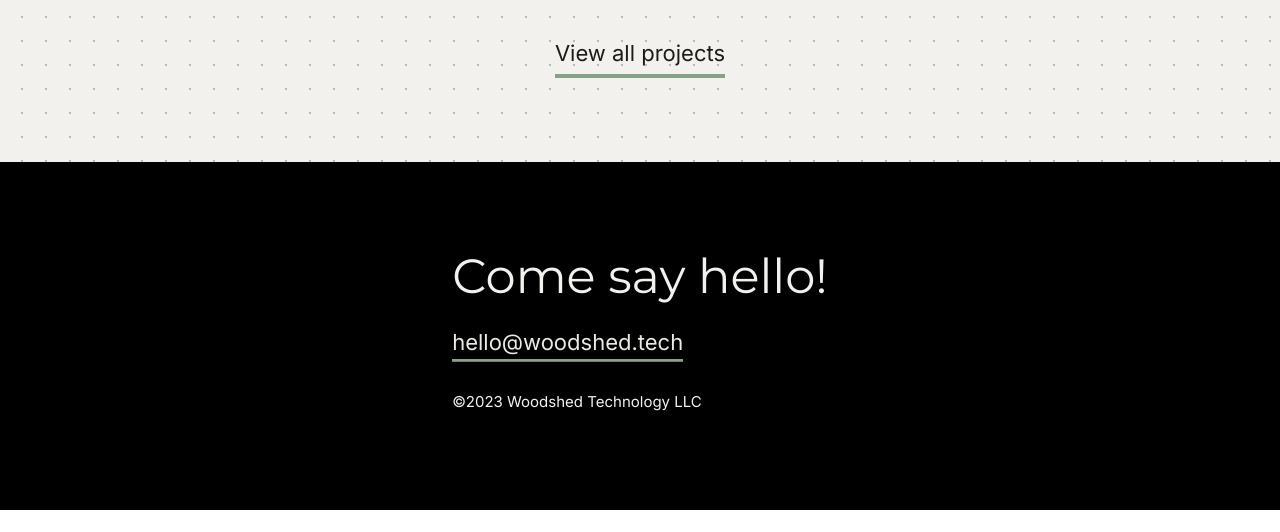
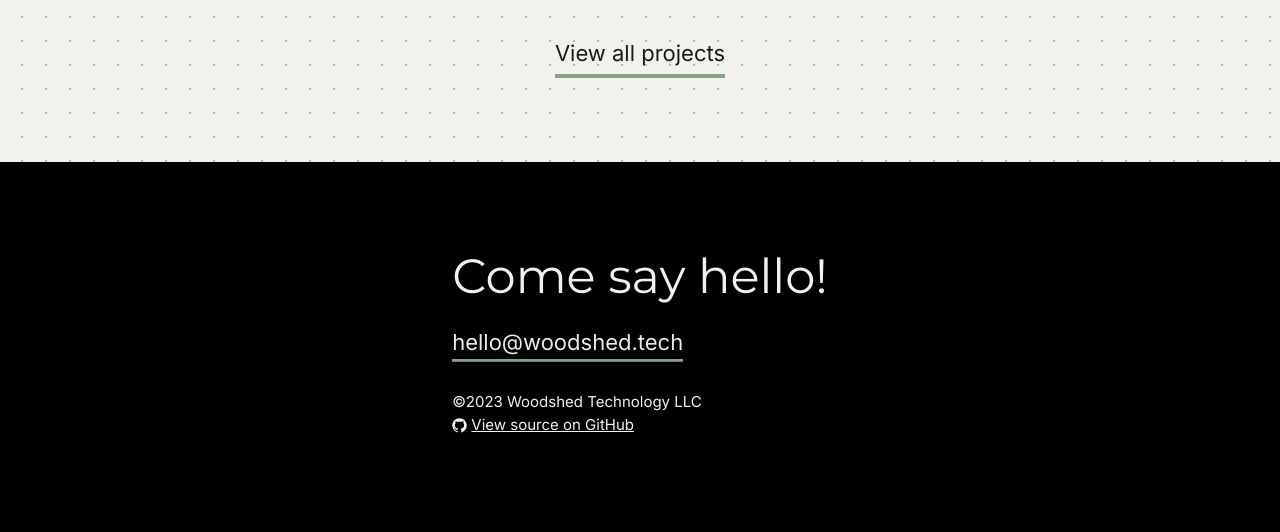
Before and after one commit to Woodshed-Technology-LLC/woodshed-site, an Astro site: page / in a window 1280 px wide. Shown: the part 2549-3081 px from the top of the page. Before the commit the page ends 3059 px from the top, so only its background shows below. Built offline with nearby package versions, Linux system fonts and the light colour scheme; Astro itself is replaced by a stand-in of ours.

Commit message:
update docs, add LICENSE, add repo link in footer

```diff
--- a/package.json
+++ b/package.json
@@ -1,5 +1,8 @@
 {
     "name": "woodshed-site",
+    "description": "Website for Woodshed, a web design and development agency",
+    "license": "SEE LICENSE IN LICENSE",
+    "author": "Alex Nitta",
     "type": "module",
     "version": "0.0.1",
     "scripts": {
--- a/src/components/DarkModeSwitch.astro
+++ b/src/components/DarkModeSwitch.astro
@@ -1,5 +1,7 @@
 ---
-// A button that toggles the theme between Dark and Light modes
+/**
+ * A button that toggles the theme between Dark and Light modes
+ */
 ---
 
 <div class="flex flex-col">
--- a/src/components/Footer.astro
+++ b/src/components/Footer.astro
@@ -1,11 +1,16 @@
 ---
+/**
+ * Footer for all pages. Features contact information as well as a link to the source code on
+ * GitHub.
+ */
+
 import Highlight from './Highlight.astro';
 import { bodyWidth } from '../constants';
 ---
 
-<div class="bg-black py-24 flex justify-center">
+<div class="bg-black py-24 flex justify-center text-gray-light-300">
     <div class={bodyWidth}>
-        <p class="cta leading-9 pb-8 text-gray-light-300">Come say hello!</p>
+        <p class="cta leading-9 pb-8">Come say hello!</p>
         <Highlight>
             <a
                 class="text-gray-light-400 body-1"
@@ -13,8 +18,28 @@ import { bodyWidth } from '../constants';
                 rel="noreferrer">hello@woodshed.tech</a
             >
         </Highlight>
-        <p id="copyright" class="text-gray-light-300 pt-8 text-15">
-            © Woodshed Technology LLC
+        <p id="copyright" class="pt-8 text-15">© Woodshed Technology LLC</p>
+        <p class="text-15">
+            <svg
+                class="inline-block align-middle"
+                width="15"
+                height="15"
+                viewBox="0 0 15 15"
+                fill="none"
+                xmlns="http://www.w3.org/2000/svg"
+                ><path
+                    d="M7.49933 0.25C3.49635 0.25 0.25 3.49593 0.25 7.50024C0.25 10.703 2.32715 13.4206 5.2081 14.3797C5.57084 14.446 5.70302 14.2222 5.70302 14.0299C5.70302 13.8576 5.69679 13.4019 5.69323 12.797C3.67661 13.235 3.25112 11.825 3.25112 11.825C2.92132 10.9874 2.44599 10.7644 2.44599 10.7644C1.78773 10.3149 2.49584 10.3238 2.49584 10.3238C3.22353 10.375 3.60629 11.0711 3.60629 11.0711C4.25298 12.1788 5.30335 11.8588 5.71638 11.6732C5.78225 11.205 5.96962 10.8854 6.17658 10.7043C4.56675 10.5209 2.87415 9.89918 2.87415 7.12104C2.87415 6.32925 3.15677 5.68257 3.62053 5.17563C3.54576 4.99226 3.29697 4.25521 3.69174 3.25691C3.69174 3.25691 4.30015 3.06196 5.68522 3.99973C6.26337 3.83906 6.8838 3.75895 7.50022 3.75583C8.1162 3.75895 8.73619 3.83906 9.31523 3.99973C10.6994 3.06196 11.3069 3.25691 11.3069 3.25691C11.7026 4.25521 11.4538 4.99226 11.3795 5.17563C11.8441 5.68257 12.1245 6.32925 12.1245 7.12104C12.1245 9.9063 10.4292 10.5192 8.81452 10.6985C9.07444 10.9224 9.30633 11.3648 9.30633 12.0413C9.30633 13.0102 9.29742 13.7922 9.29742 14.0299C9.29742 14.2239 9.42828 14.4496 9.79591 14.3788C12.6746 13.4179 14.75 10.7025 14.75 7.50024C14.75 3.49593 11.5036 0.25 7.49933 0.25Z"
+                    fill="currentColor"
+                    fill-rule="evenodd"
+                    clip-rule="evenodd"></path></svg
+            >
+            <a
+                class="underline"
+                rel="noreferrer"
+                target="_blank"
+                href="https://github.com/Woodshed-Technology-LLC/woodshed-site"
+                >View source on GitHub</a
+            >
         </p>
     </div>
 </div>
--- a/src/components/ImageScroller.astro
+++ b/src/components/ImageScroller.astro
@@ -1,4 +1,8 @@
 ---
+/**
+ * Renders an array of images in a horizontally scrolling container with a custom scrollbar.
+ */
+
 import { Image } from 'astro:assets';
 
 interface ImageDetail {
--- a/src/components/NavHeader.astro
+++ b/src/components/NavHeader.astro
@@ -7,6 +7,7 @@
  * [focus-trap](https://github.com/focus-trap/focus-trap) to trap focus within the modal when it is
  * open.
  */
+
 import DarkModeSwitch from './DarkModeSwitch.astro';
 import NavHighlight from './NavHighlight.astro';
 const iconScale = 'scale-[0.6875] md:scale-100';
--- a/src/components/NavHighlight.astro
+++ b/src/components/NavHighlight.astro
@@ -1,3 +1,9 @@
+---
+/**
+ * Similar to a Highlight, but uses a different color so it can work within NavHeader.
+ */
+---
+
 <span class="nav-highlight pb-2">
     <slot />
 </span>
--- a/src/components/Project.astro
+++ b/src/components/Project.astro
@@ -1,4 +1,9 @@
 ---
+/**
+ * Layout for a single Project in the Projects page. Each project features an introduction and
+ * image, and contains a `<slot />` for the remaining content.
+ */
+
 import { Image } from 'astro:assets';
 
 interface Props {
--- a/src/components/ProjectCard.astro
+++ b/src/components/ProjectCard.astro
@@ -1,4 +1,9 @@
 ---
+/**
+ * A card layout that previews a project and acts as a link to that project's details in the
+ * /projects page. Intended for use in the bottom section of main content with the main page.
+ */
+
 import { Image } from 'astro:assets';
 
 interface Props {
--- a/src/pages/index.astro
+++ b/src/pages/index.astro
@@ -1,4 +1,8 @@
 ---
+/**
+ * The main page, including a brief introduction and listing of the steps in our design and
+ * development process. Links to two of the projects are included at the bottom of the main content.
+ */
 import MainLayout from '../layouts/MainLayout.astro';
 import NumberedParagraphs from '../components/NumberedParagraphs.astro';
 import ProjectCard from '../components/ProjectCard.astro';
--- a/src/pages/projects.astro
+++ b/src/pages/projects.astro
@@ -1,4 +1,7 @@
 ---
+/**
+ * A listing of our past projects, including images and links where appropriate.
+ */
 import MainLayout from '../layouts/MainLayout.astro';
 import Project from '../components/Project.astro';
 import ImageScroller from '../components/ImageScroller.astro';
--- a/src/utils/addBaseStylesToTailwind.cjs
+++ b/src/utils/addBaseStylesToTailwind.cjs
@@ -42,23 +42,6 @@ const getDefaultStyles = theme => {
             focusVisibleError,
         'div[role="button"]:focus:not(:focus-visible)': outlineNone,
         'div[role="button"]:focus-visible:not(.outline-none)': focusVisible,
-        // In the Dropdown component, <Item> from @radix-ui/react-dropdown-menu uses role="menuitem".
-        // In this component, we underline the focused item for both keyboard and mouse navigation.
-        'div[role="menuitem"]:focus': outlineNone,
-        'div[role="menuitem"]:focus[data-disabled="false"]': {
-            textDecoration: 'underline',
-        },
-        // In the Select component, <Item> from @radix-ui/react-select uses role="option".
-        // In this component, we underline the focused item for both keyboard and mouse navigation.
-        'div[role="option"]:focus': outlineNone,
-        'div[role="option"]:focus:not([data-disabled])': {
-            textDecoration: 'underline',
-        },
-        // In the Combobox component, <ComboboxOption> from @reach-ui/combobox uses the attributes
-        // [data-reach-combobox-option][data-highlighted].
-        '[data-reach-combobox-option][data-highlighted]': {
-            textDecoration: 'underline',
-        },
     };
 };
 
--- a/src/utils/getTailwindColorsFromTokens.js
+++ b/src/utils/getTailwindColorsFromTokens.js
@@ -274,8 +274,9 @@ const colors = {
 
 // Map the colors from the Figma Tokens Studio plugin into the format that Tailwind expects. The
 // strings are not perfectly formatted in terms of casing, but that's easy to fix manually.
-// We don't use this in the application code; it's just used for copying the tokens over into
-// tailwind.config.js.
+// We don't use this in the actual Astro code; it's just useful for copying the tokens over into
+// tailwind.config.js. This is not the same tooling we use to integrate Tailwind with Figma in
+// other projects.
 function main() {
     const result = {};
 
```
Also changed, not shown: docs/developer_notes.md (+12 -0 lines), src/components/ExternalLink.astro (+5 -2 lines), src/components/Highlight.astro (+7 -0 lines), src/components/MailLink.astro (+5 -2 lines), src/layouts/MainLayout.astro (+8 -0 lines), README.md, 1 other file.
